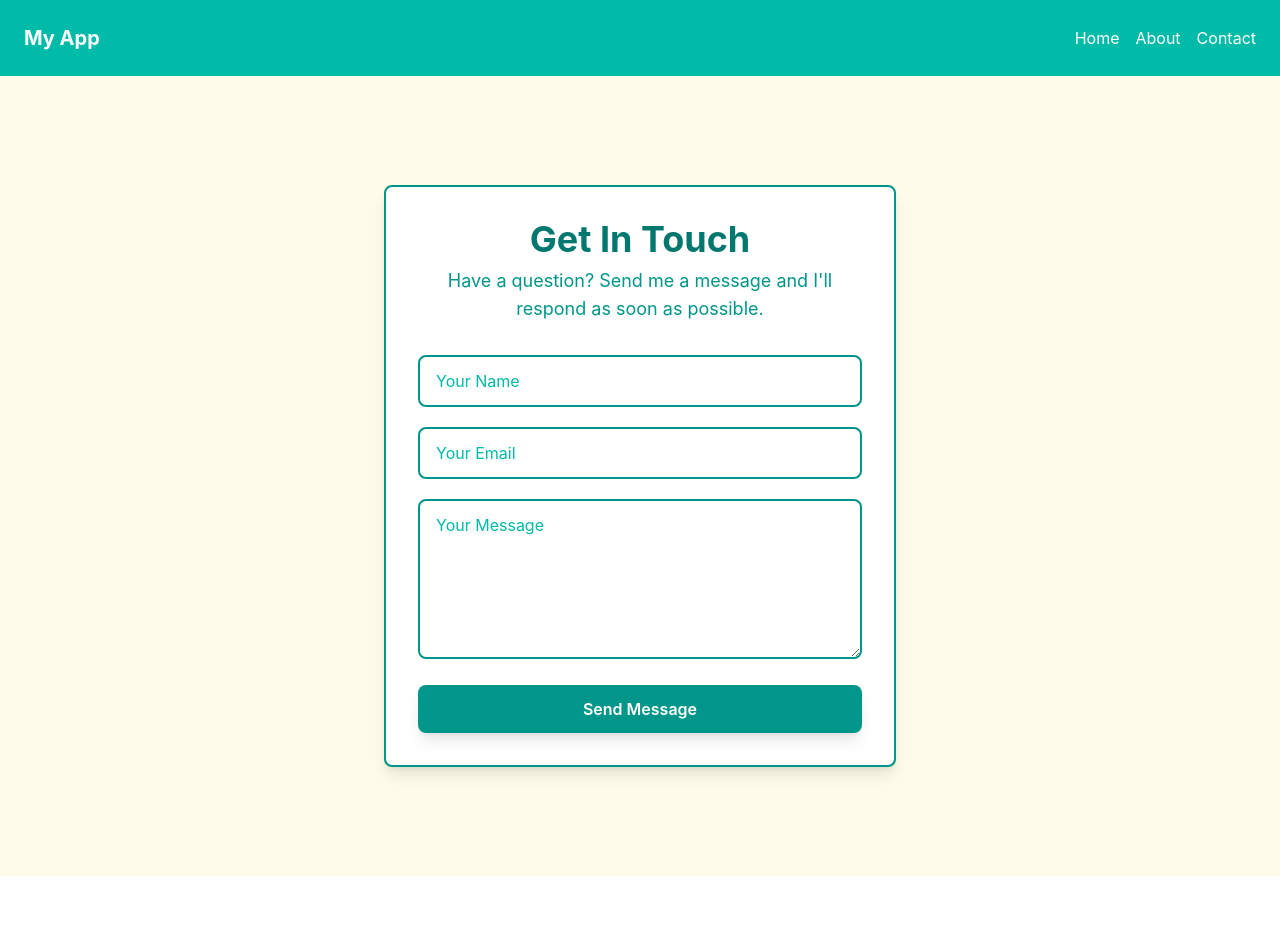
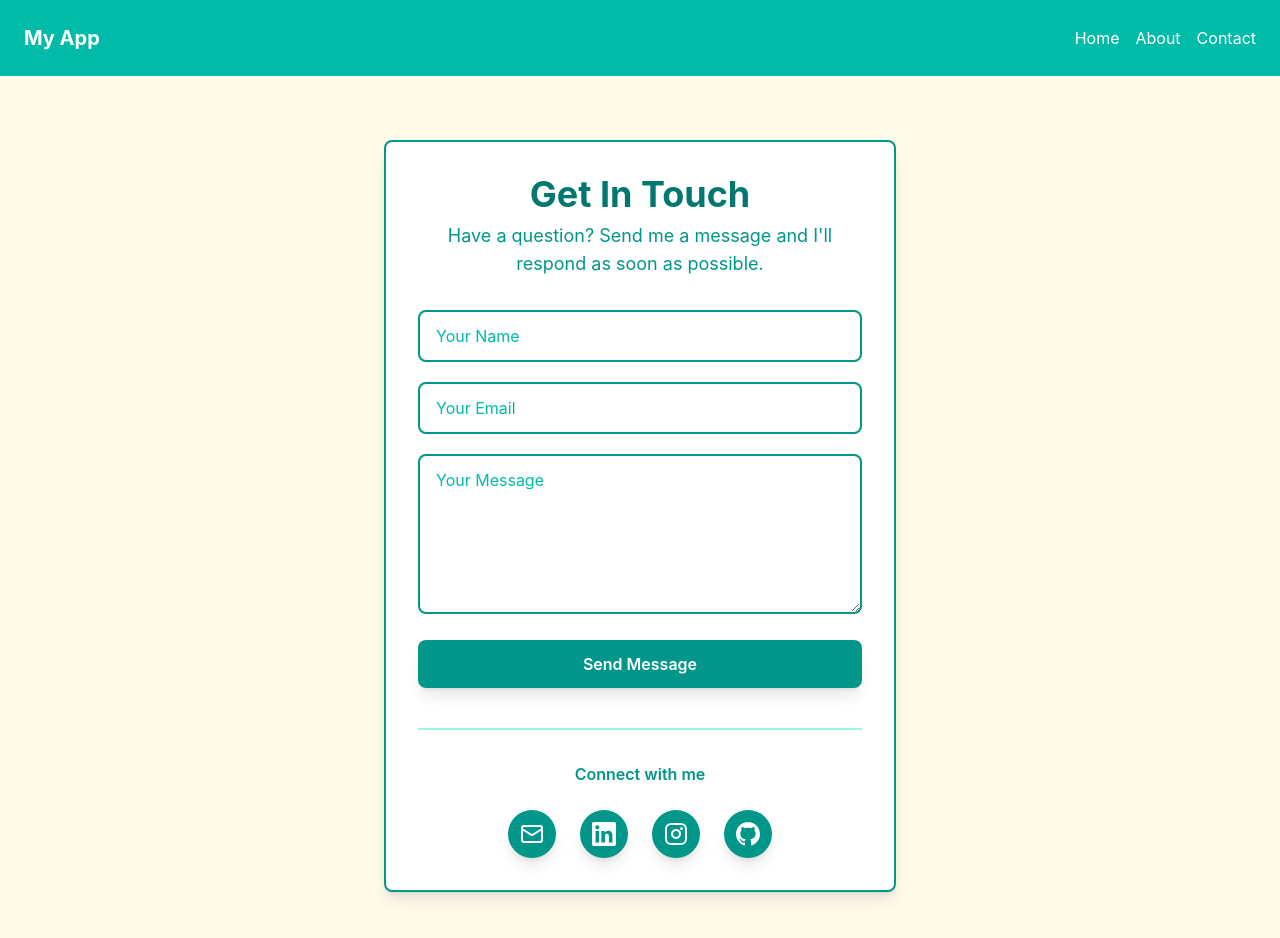
Before and after one commit to Gangasagar-soni/ShadowFox, a React (Vite) app: page /contact in a window 1280 px wide. Shown: the top 938 px of the page. Before the commit the page ends 876 px from the top, so only its background shows below. Built offline with nearby package versions, Linux system fonts and the light colour scheme.

Commit message:
added an social media accounts to connect with people.

```diff
--- a/src/components/contact.jsx
+++ b/src/components/contact.jsx
@@ -92,6 +92,66 @@
             </div>
           )}
         </form>
+
+        <div className='mt-10 pt-8 border-t-2 border-teal-200'>
+          <p className='text-center text-teal-600 font-semibold mb-6'>Connect with me</p>
+          <div className='flex justify-center items-center gap-6'>
+
+            <a
+              href='mailto:sagarsoni39166@gmail.com'
+              title='Email'
+              className='inline-flex items-center justify-center w-12 h-12 rounded-full bg-teal-600 text-white hover:bg-teal-700 transition-all duration-300 transform hover:scale-110 shadow-lg hover:shadow-xl'
+              target='_blank'
+              rel='noopener noreferrer'
+            >
+              <svg xmlns='http://www.w3.org/2000/svg' width='24' height='24' viewBox='0 0 24 24' fill='none' stroke='currentColor' strokeWidth='2' strokeLinecap='round' strokeLinejoin='round'>
+                <rect x='2' y='4' width='20' height='16' rx='2'></rect>
+                <path d='m22 7-8.97 5.7a1.94 1.94 0 0 1-2.06 0L2 7'></path>
+              </svg>
+            </a>
+
+
+            <a
+              href='https://linkedin.com/in/gangasagar-soni'
+              title='LinkedIn'
+              className='inline-flex items-center justify-center w-12 h-12 rounded-full bg-teal-600 text-white hover:bg-teal-700 transition-all duration-300 transform hover:scale-110 shadow-lg hover:shadow-xl'
+              target='_blank'
+              rel='noopener noreferrer'
+            >
+              <svg xmlns='http://www.w3.org/2000/svg' width='24' height='24' viewBox='0 0 24 24' fill='currentColor'>
+                <path d='M20.447 20.452h-3.554v-5.569c0-1.328-.027-3.037-1.852-3.037-1.853 0-2.136 1.445-2.136 2.939v5.667H9.351V9h3.414v1.561h.046c.477-.9 1.637-1.85 3.37-1.85 3.601 0 4.267 2.37 4.267 5.455v6.286zM5.337 7.433c-1.144 0-2.063-.926-2.063-2.065 0-1.138.92-2.063 2.063-2.063 1.14 0 2.064.925 2.064 2.063 0 1.139-.925 2.065-2.064 2.065zm1.782 13.019H3.555V9h3.564v11.452zM22.225 0H1.771C.792 0 0 .774 0 1.729v20.542C0 23.227.792 24 1.771 24h20.451C23.2 24 24 23.227 24 22.271V1.729C24 .774 23.2 0 22.225 0z'/>
+              </svg>
+            </a>
+
+
+            <a
+              href='https://instagram.com/gangasagar_soni'
+              title='Instagram'
+              className='inline-flex items-center justify-center w-12 h-12 rounded-full bg-teal-600 text-white hover:bg-teal-700 transition-all duration-300 transform hover:scale-110 shadow-lg hover:shadow-xl'
+              target='_blank'
+              rel='noopener noreferrer'
+            >
+              <svg xmlns='http://www.w3.org/2000/svg' width='24' height='24' viewBox='0 0 24 24' fill='currentColor'>
+                <rect x='2' y='2' width='20' height='20' rx='5' ry='5' fill='none' stroke='currentColor' strokeWidth='2'/>
+                <path d='M16 11.37A4 4 0 1 1 12.63 8 4 4 0 0 1 16 11.37z' fill='none' stroke='currentColor' strokeWidth='2'/>
+                <circle cx='17.5' cy='6.5' r='1.5' fill='currentColor'/>
+              </svg>
+            </a>
+
+
+            <a
+              href='https://github.com/gangasagar-soni'
+              title='GitHub'
+              className='inline-flex items-center justify-center w-12 h-12 rounded-full bg-teal-600 text-white hover:bg-teal-700 transition-all duration-300 transform hover:scale-110 shadow-lg hover:shadow-xl'
+              target='_blank'
+              rel='noopener noreferrer'
+            >
+              <svg xmlns='http://www.w3.org/2000/svg' width='24' height='24' viewBox='0 0 24 24' fill='currentColor'>
+                <path d='M12 0c-6.626 0-12 5.373-12 12 0 5.302 3.438 9.8 8.207 11.387.599.111.793-.261.793-.577v-2.234c-3.338.726-4.033-1.416-4.033-1.416-.546-1.387-1.333-1.756-1.333-1.756-1.089-.745.083-.729.083-.729 1.205.084 1.839 1.237 1.839 1.237 1.07 1.834 2.807 1.304 3.492.997.107-.775.418-1.305.762-1.604-2.665-.305-5.467-1.334-5.467-5.931 0-1.311.469-2.381 1.236-3.221-.124-.303-.535-1.523.117-3.176 0 0 1.008-.322 3.301 1.23.957-.266 1.983-.399 3.003-.404 1.02.005 2.047.138 3.006.404 2.291-1.552 3.297-1.23 3.297-1.23.653 1.653.242 2.874.118 3.176.77.84 1.235 1.911 1.235 3.221 0 4.609-2.807 5.624-5.479 5.921.43.372.815 1.102.815 2.222v3.293c0 .319.192.694.801.576 4.765-1.589 8.199-6.086 8.199-11.386 0-6.627-5.373-12-12-12z'/>
+              </svg>
+            </a>
+          </div>
+        </div>
       </div>
 
       <style>{`
```
